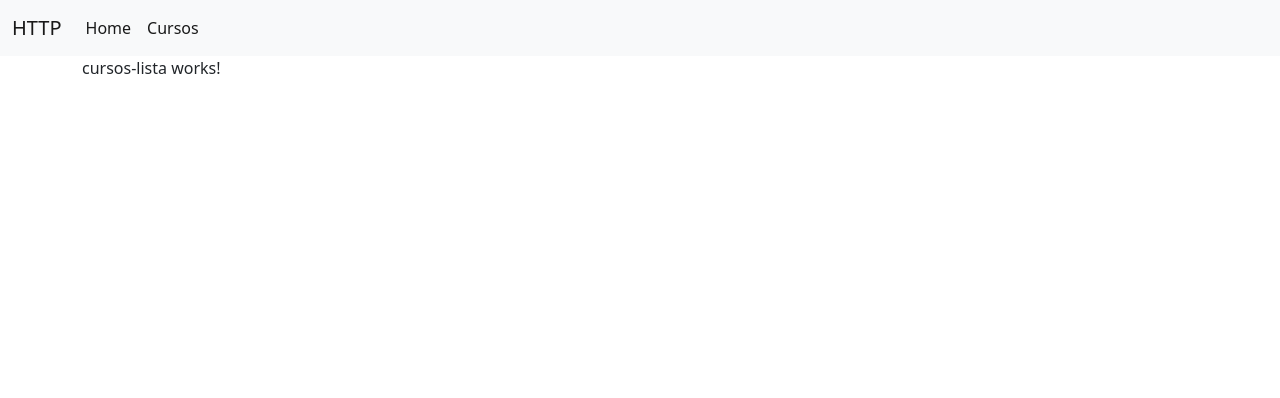
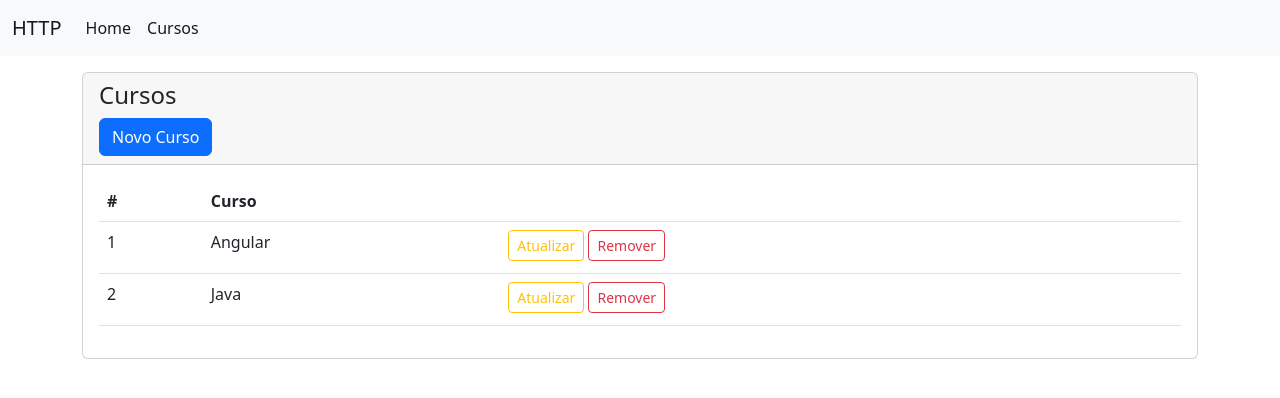
Before and after one commit to RicardoMesquitaCastro/requests-http, an Angular app: page /cursos in a window 1280 px wide. Shown: the top 398 px of the page. Built offline with nearby package versions, Linux system fonts and the light colour scheme; data requests are answered from the project's data file.

Commit message:
#120: Http GET: listar registros

```diff
--- a/db.json
+++ b/db.json
@@ -2,13 +2,12 @@
   "cursos": [
     {
       "id": 1,
-      "title": "nome",
-      "author": "Angular"
+      "nome": "Angular"
+
     },
     {
-      "nome": "Java OO",
-      "time": "Wed, 21 Oct 2015 18:27:50 GMT",
-      "id": 2
+    "nome": "Java",
+    "id":2
     }
   ]
 }
--- a/src/app/app.module.ts
+++ b/src/app/app.module.ts
@@ -1,3 +1,4 @@
+import { HttpClientModule } from '@angular/common/http';
 import { NgModule } from '@angular/core';
 import { BrowserModule } from '@angular/platform-browser';
 
@@ -10,7 +11,8 @@
   ],
   imports: [
     BrowserModule,
-    AppRoutingModule
+    AppRoutingModule,
+    HttpClientModule
   ],
   providers: [],
   bootstrap: [AppComponent]
--- /dev/null
+++ b/src/app/cursos/Curso.1.ts
@@ -0,0 +1,6 @@
+
+export interface Curso {
+  id: number;
+  nome: string;
+
+}
--- a/src/app/cursos/cursos-lista/cursos-lista.component.html
+++ b/src/app/cursos/cursos-lista/cursos-lista.component.html
@@ -1 +1,38 @@
-<p>cursos-lista works!</p>
+<div class="card mt-3">
+  <div class="card-header">
+    <div class="float-left">
+      <h4>Cursos</h4>
+    </div>
+    <div class="float-right">
+      <button type="button" class="btn btn-primary" [routerLink]="['novo']">Novo Curso</button>
+    </div>
+  </div>
+  <div class="card-body">
+    <table class="table table-hover">
+    <thead>
+      <tr>
+        <th>#</th>
+        <th>Curso</th>
+        <th></th>
+      </tr>
+    </thead>
+    <tbody>
+      <tr *ngFor="let curso of cursos">
+        <td>{{curso.id}}</td>
+        <td>{{curso.nome}}</td>
+        <td>
+          <span class="float-right">
+            <button class="btn btn-outline-warning mb-1 btn-sm">
+              Atualizar
+            </button>
+            {{ ' '}}
+            <button class="btn btn-outline-danger mb-1 btn-sm">
+              Remover
+            </button>
+          </span>
+        </td>
+      </tr>
+    </tbody>
+  </table>
+  </div>
+</div>
--- a/src/app/cursos/cursos-lista/cursos-lista.component.ts
+++ b/src/app/cursos/cursos-lista/cursos-lista.component.ts
@@ -1,15 +1,22 @@
+import { CursosService } from './../cursos.service';
 import { Component, OnInit } from '@angular/core';
+import { Curso } from "../Curso.1";
+
 
 @Component({
   selector: 'app-cursos-lista',
   templateUrl: './cursos-lista.component.html',
-  styleUrls: ['./cursos-lista.component.scss']
+  styleUrls: ['./cursos-lista.component.scss'],
+  preserveWhitespaces: true //PARA ESPAÇAMENTOS
 })
 export class CursosListaComponent implements OnInit {
 
-  constructor() { }
+  cursos!: Curso[];
+
+  constructor(private service: CursosService) { }
 
   ngOnInit(): void {
+    this.service.list().subscribe(dados => this.cursos = dados);
   }
 
 }
--- /dev/null
+++ b/src/app/cursos/cursos.service.ts
@@ -0,0 +1,23 @@
+import { Injectable } from '@angular/core';
+import { HttpClient, HttpClientModule } from '@angular/common/http';
+
+import {tap} from 'rxjs/operators';
+import { Curso } from "./Curso.1";
+
+@Injectable({
+  providedIn: 'root'
+})
+export class CursosService {
+
+  private readonly API= 'http://localhost:3000/cursos'
+
+  constructor(private http: HttpClient) {}
+
+    list(){
+      return this.http.get<Curso[]>(this.API)
+      .pipe(
+        tap(console.log)
+      );
+    }
+
+}
```
Also changed, not shown: src/app/cursos/curso.ts (added), 1 other file (tests, documents, lock files or other folders).
